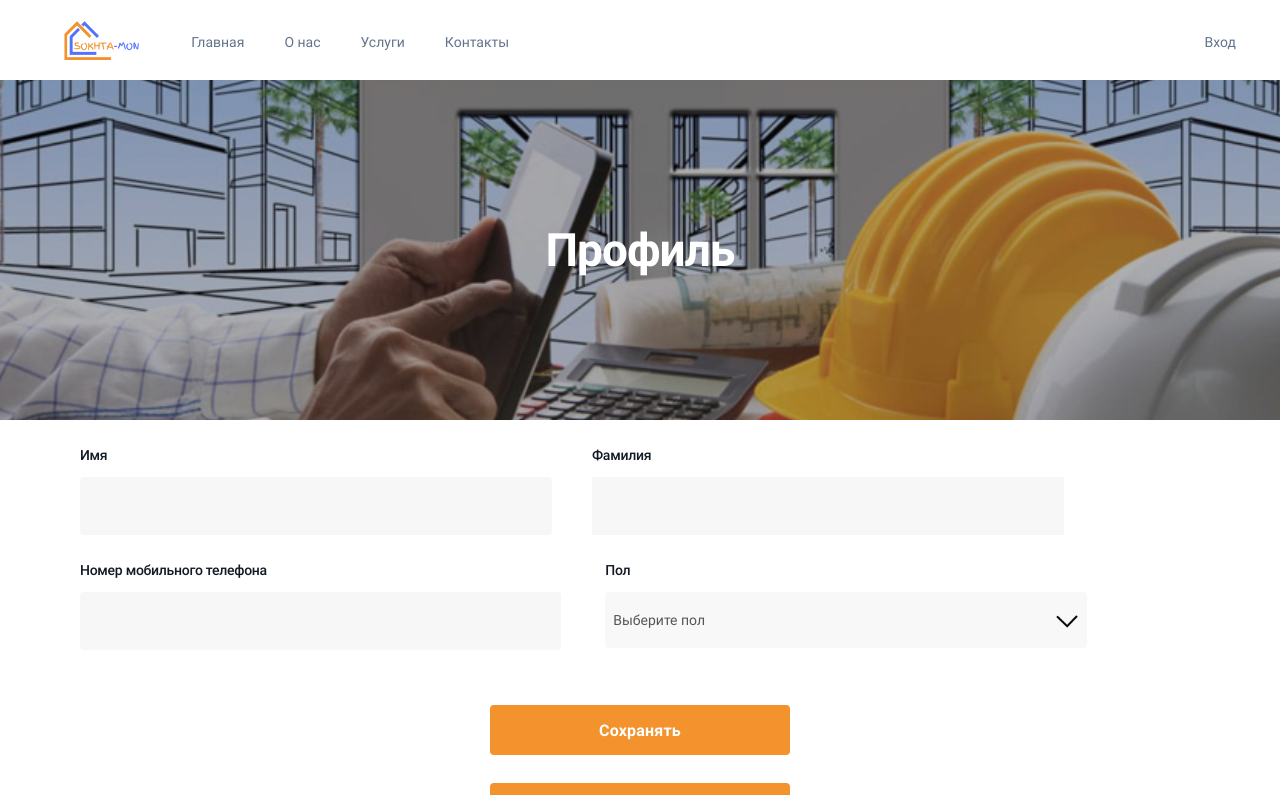
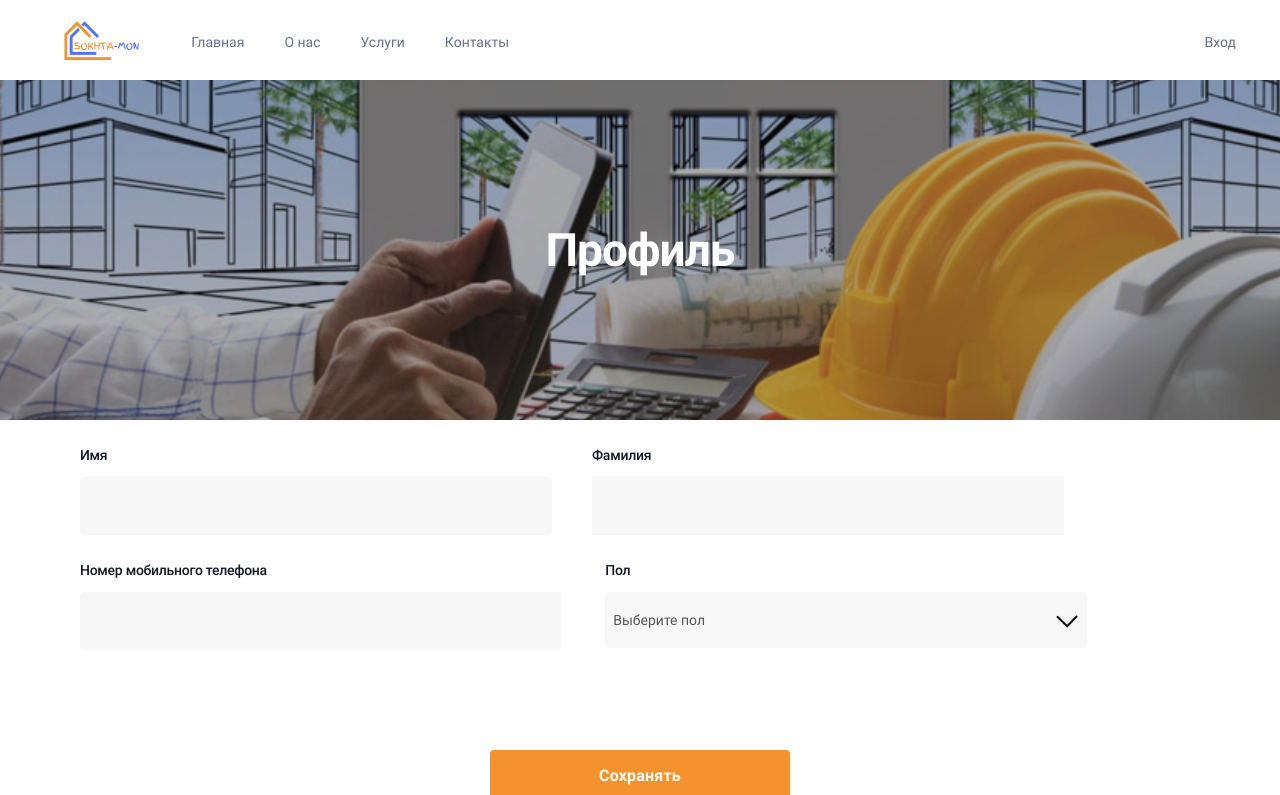
Before and after one commit to shahzaib65/sokhtamon-frontend, a React (Create React App) app: page /profile in a window 1280 px wide. Shown: the top 795 px of the page. Built offline with nearby package versions, Linux system fonts and the light colour scheme.

Commit message:
profile bug is resolved

```diff
--- a/src/Profile/index.js
+++ b/src/Profile/index.js
@@ -250,7 +250,7 @@ const Profile = () => {
 
             {/* <Line className="bg-blue_gray-300_01 h-px mt-10 lg:mx-20 w-[80%] xs:mx-4 " /> */}
 
-            <div className=" w-full flex justify-center mt-[55px] mb-7">
+            <div className=" w-full flex justify-center mt-[100px] mb-7">
               <button
                 type="submit"
                 className=" bg-yellow-800 w-[300px] h-[50px] flex justify-center items-center  text-white-A700 font-roboto font-semibold tracking-[0.20px] rounded-[4px]"
```
